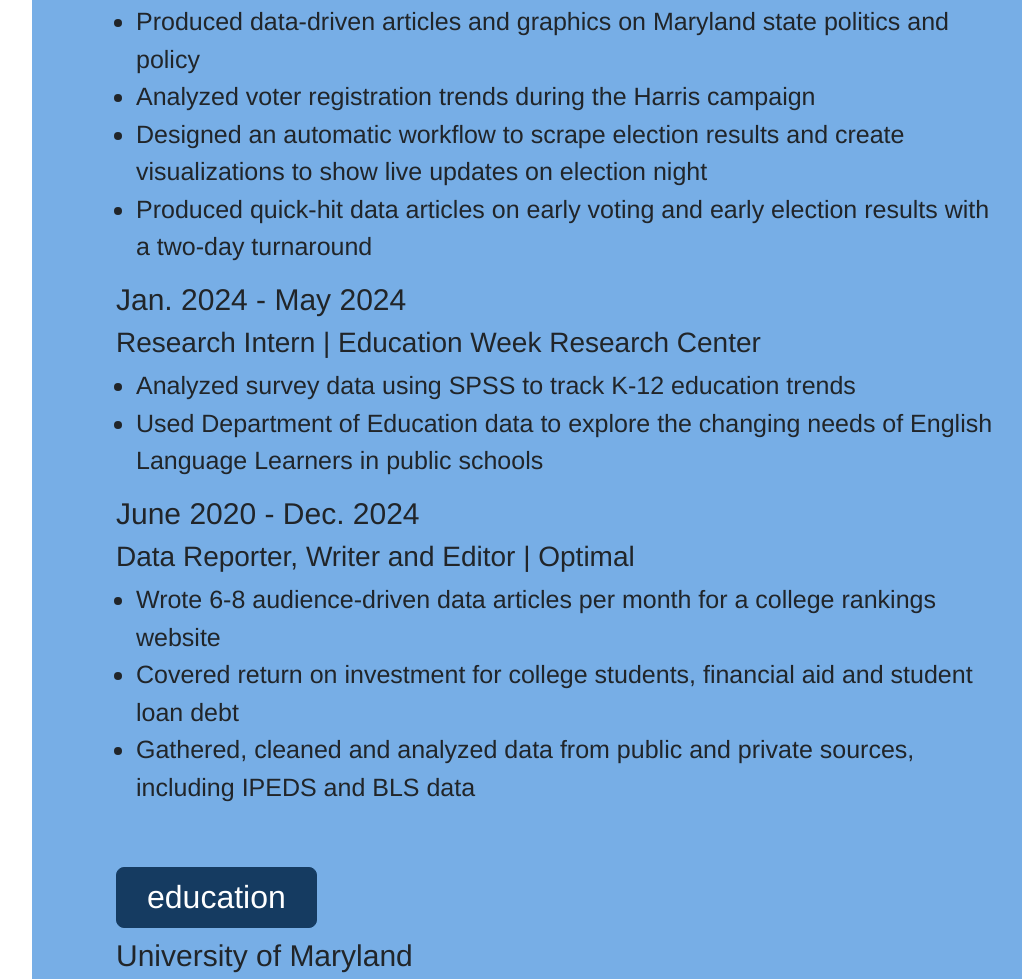
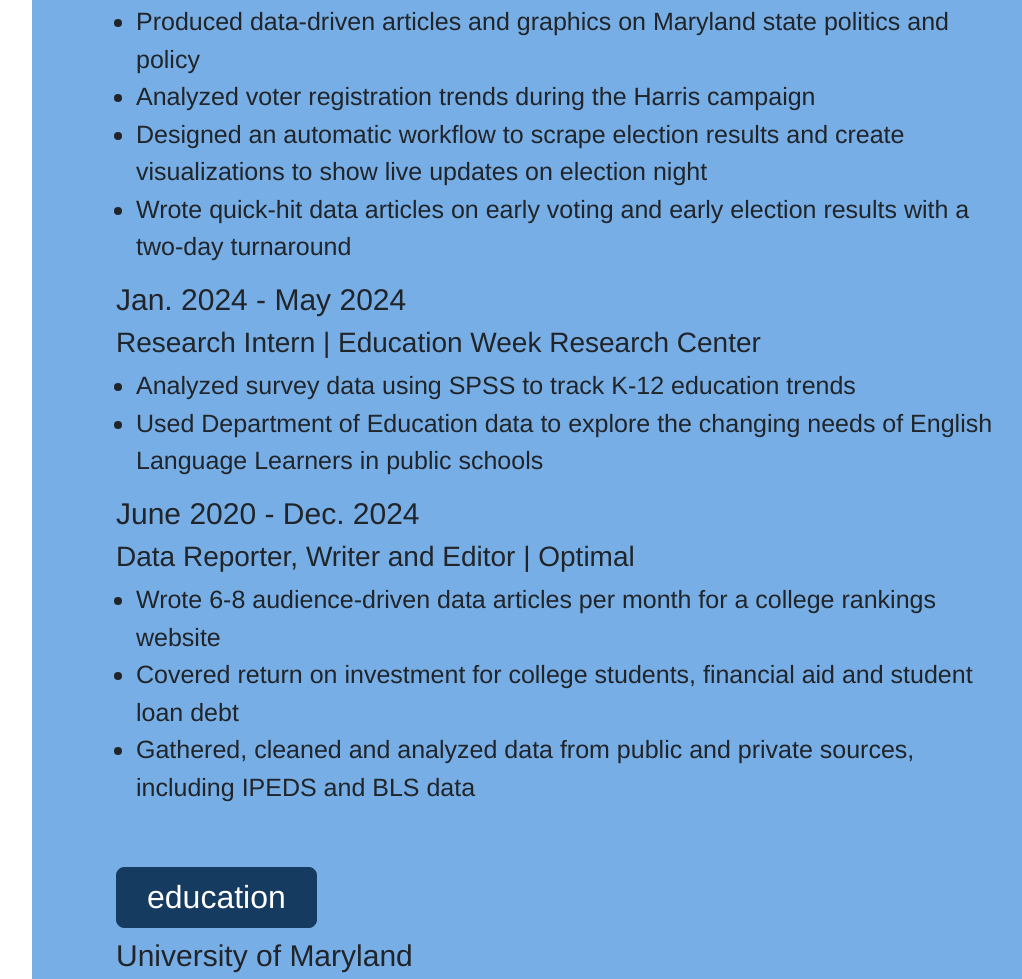
Before and after one commit to taymnichols/portfolio, a plain HTML site: page resume_project/index.html in a window 1280 px wide. Shown: the part 2287-3266 px from the top of the page, without its empty margins (168-1190 px from the left). Drawn offline with nearby package versions, Linux system fonts and the light colour scheme; a web font is replaced by a local one.

Commit message:
update resume

```diff
--- a/resume_project/index.html
+++ b/resume_project/index.html
@@ -141,7 +141,7 @@
                 <li>Produced data-driven articles and graphics on Maryland state politics and policy</li>
                 <li>Analyzed voter registration trends during the Harris campaign</li>
                 <li>Designed an automatic workflow to scrape election results and create visualizations to show live updates on election night</li>
-                <li>Produced quick-hit data articles on early voting and early election results with a two-day turnaround</li>
+                <li>Wrote quick-hit data articles on early voting and early election results with a two-day turnaround</li>
             </ul>
 
             <h3>Jan. 2024 - May 2024</h3>
```
Also changed, not shown: 2 other files.
